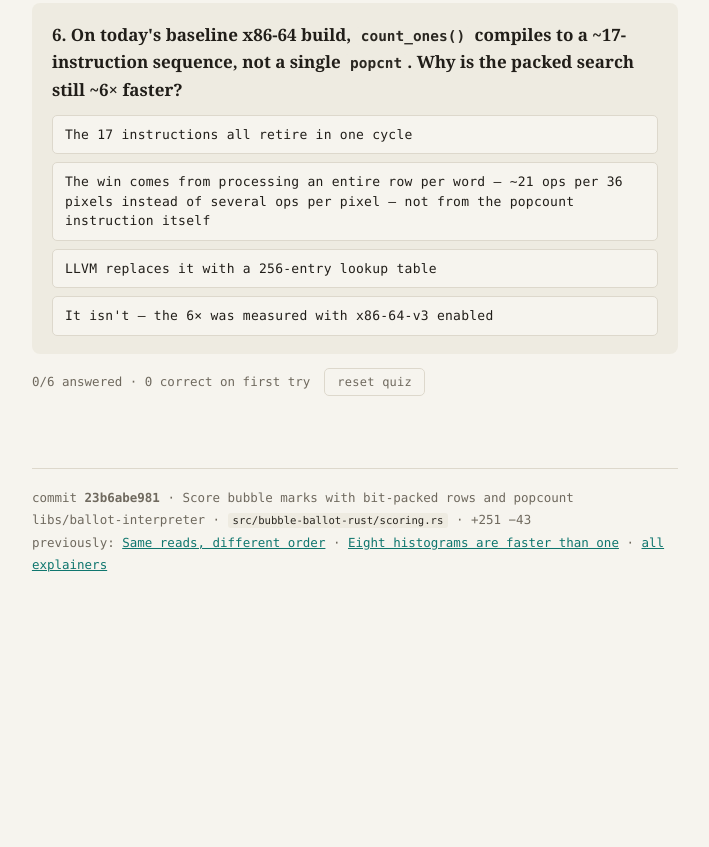
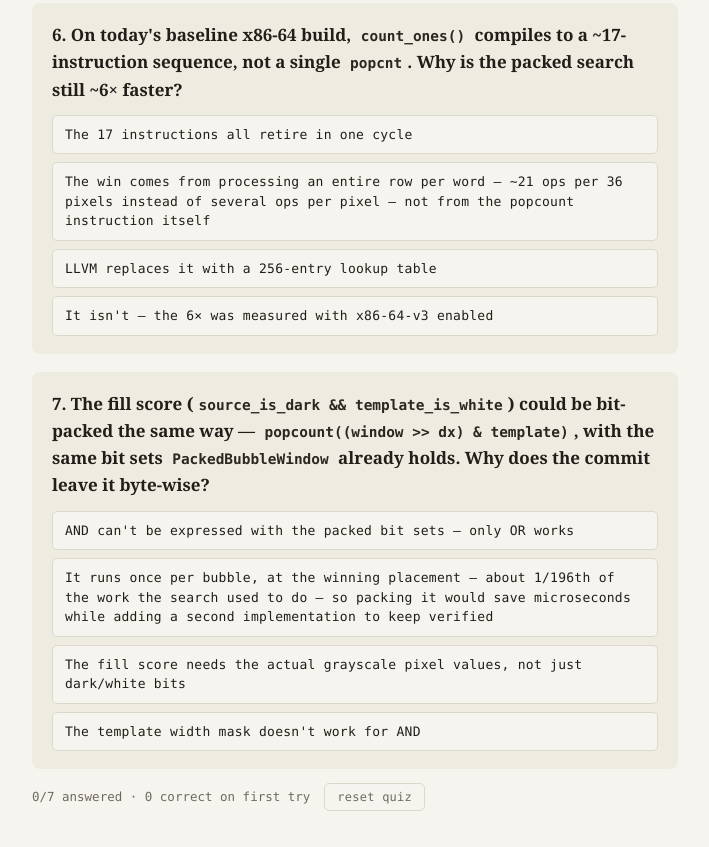
Before and after one commit to votingworks/explainers, a plain HTML site: page bubble-popcount.html in a window 1280 px wide. Shown: the part 5654-6501 px from the top of the page, without its empty margins (285-994 px from the left). Before the commit the page ends 6311 px from the top, so only its background shows below. Drawn offline with Linux system fonts and the light colour scheme.

Commit message:
Add fill-score question to the popcount quiz
Co-Authored-By: Claude Fable 5 <noreply@anthropic.com>
Claude-Session: https://claude.ai/code/session_01KoLZVgnMKXfZ1FM52PH8ii

```diff
--- a/bubble-popcount.html
+++ b/bubble-popcount.html
@@ -381,7 +381,7 @@
 
 
   <h2><span class="sec-num">06</span>Check your understanding</h2>
-  <p>Six questions — half on the ideas, half on the code the PR actually changes. Pick an answer to see
+  <p>Seven questions — half on the ideas, half on the code the PR actually changes. Pick an answer to see
   the explanation; your first try is what's scored.</p>
   <div class="quiz" id="quiz"></div>
   <div class="quiz-foot">
@@ -921,6 +921,17 @@
     ],
     "a": 1,
     "e": "Shift + OR + mask + a ~17-op software popcount is ~21 ops that score 36 pixels at once; the byte loop spent load-load-compare-branch on <em>every</em> pixel. The measured 4.7\u21920.8&nbsp;ms predates this series' x86-64-v3 commit, which later collapses those 17 ops to one <code>popcnt</code> \u2014 a bonus, not the mechanism."
+  },
+  {
+    "q": "The fill score (<code>source_is_dark &amp;&amp; template_is_white</code>) could be bit-packed the same way \u2014 <code>popcount((window &gt;&gt; dx) &amp; template)</code>, with the same bit sets <code>PackedBubbleWindow</code> already holds. Why does the commit leave it byte-wise?",
+    "o": [
+      "AND can't be expressed with the packed bit sets \u2014 only OR works",
+      "It runs once per bubble, at the winning placement \u2014 about 1/196th of the work the search used to do \u2014 so packing it would save microseconds while adding a second implementation to keep verified",
+      "The fill score needs the actual grayscale pixel values, not just dark/white bits",
+      "The template width mask doesn't work for AND"
+    ],
+    "a": 1,
+    "e": "Match score is computed 196 times per bubble \u2014 it <em>is</em> the search. Fill is computed once, at the winner, by the original byte-wise <code>BubbleRegion::fill_score</code>, which the edge-fallback path needs anyway and which is pinned by its own property test. Amdahl's law: the whole fill pass costs about what one candidate offset used to. (Amusingly, AND wouldn't even need the mask \u2014 template bits beyond the template width are already zero, so ANDing masks for free. Applicable in principle, skipped on purpose.)"
   }
 ];
   var quizEl = document.getElementById('quiz');
```
